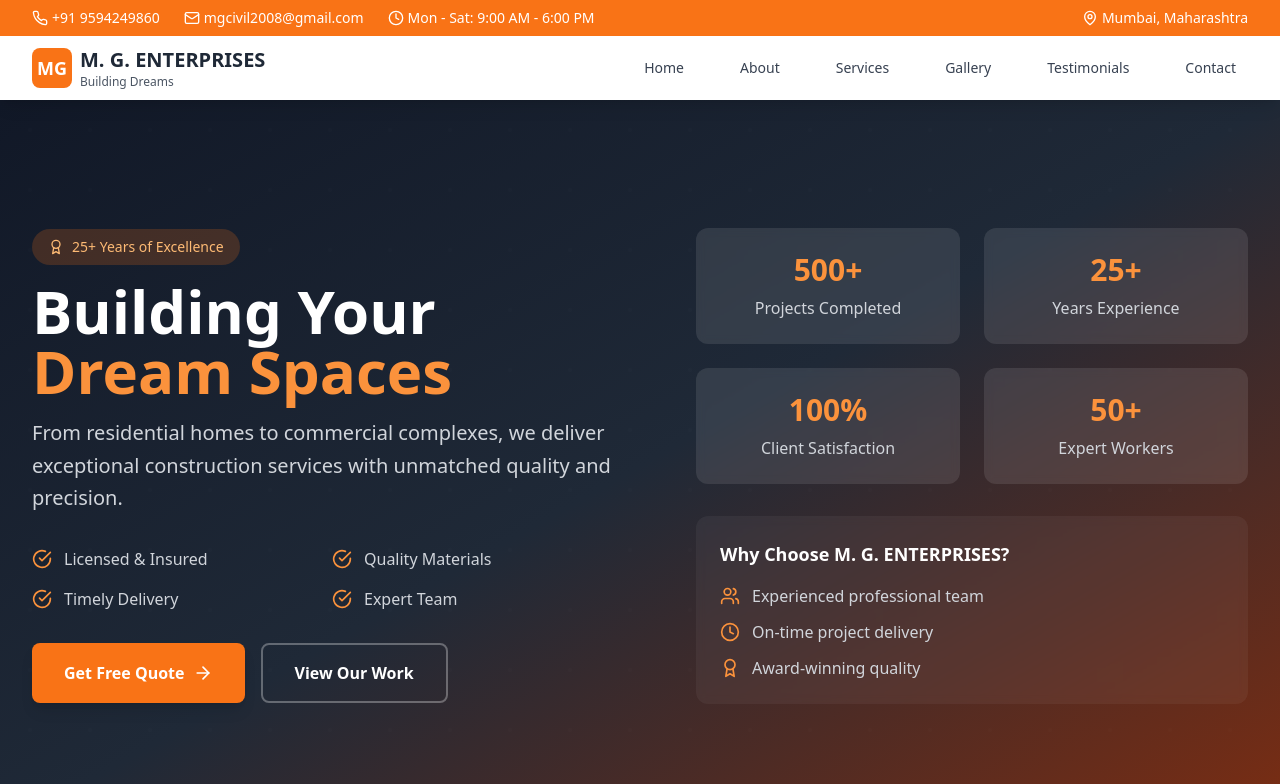
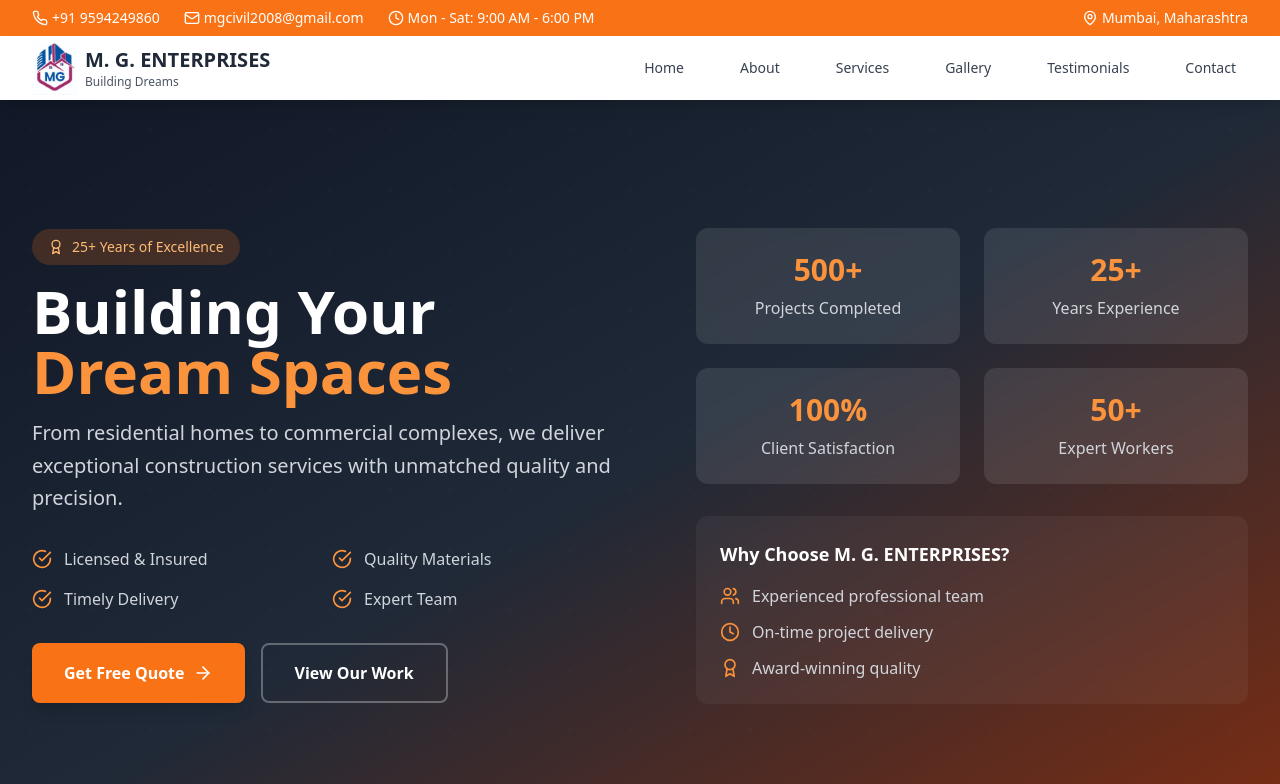
Before and after one commit to Ahad-CMA/M.-G.-ENTERPRISES, a React (Vite) app: page / in a window 1280 px wide. Shown: the top 784 px of the page. Built offline with nearby package versions, Linux system fonts and the light colour scheme.

Commit message:
third commit

```diff
--- a/src/components/Footer.tsx
+++ b/src/components/Footer.tsx
@@ -1,5 +1,8 @@
 import React from 'react';
 import { Phone, Mail, MapPin, Facebook, Twitter, Instagram, Linkedin, ArrowUp } from 'lucide-react';
+import logo from './svgs/logo.jpg';
+
+
 
 const Footer: React.FC = () => {
   const scrollToTop = () => {
@@ -32,9 +35,7 @@ const Footer: React.FC = () => {
           <div className="space-y-6">
             <div>
               <div className="flex items-center space-x-2 mb-4">
-                <div className="w-10 h-10 bg-orange-500 rounded-lg flex items-center justify-center">
-                  <span className="text-white font-bold text-lg">MG</span>
-                </div>
+                <span><img src={logo} alt="logo here" width={45} /></span>
                 <div>
                   <h3 className="text-xl font-bold">M. G. ENTERPRISES</h3>
                   <p className="text-sm text-gray-400">Building Dreams</p>
--- a/src/components/Header.tsx
+++ b/src/components/Header.tsx
@@ -1,6 +1,6 @@
 import React, { useState } from 'react';
 import { Phone, Mail, MapPin, Menu, X, Clock } from 'lucide-react';
-// import logo from './svgs/logo.jpg';
+import logo from './svgs/logo.jpg';
 
 const Header: React.FC = () => {
   const [mobileMenuOpen, setMobileMenuOpen] = useState(false);
@@ -49,9 +49,10 @@ const Header: React.FC = () => {
             {/* Logo */}
             <div className="flex-shrink-0">
               <div className="flex items-center space-x-2">
-                <div className="w-10 h-10 bg-orange-500 rounded-lg flex items-center justify-center">
+                {/* <div className="w-10 h-10 bg-orange-500 rounded-lg flex items-center justify-center">
                   <span className="text-white font-bold text-lg">MG</span>
-                </div>
+                </div> */}
+                <span><img src={logo} alt="logo here" width={45}/></span>
                 <div>
                   <h1 className="text-xl font-bold text-gray-800">M. G. ENTERPRISES</h1>
                   <p className="text-xs text-gray-600">Building Dreams</p>
```
